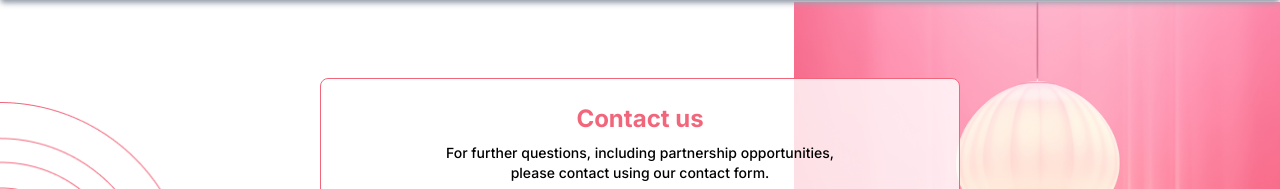
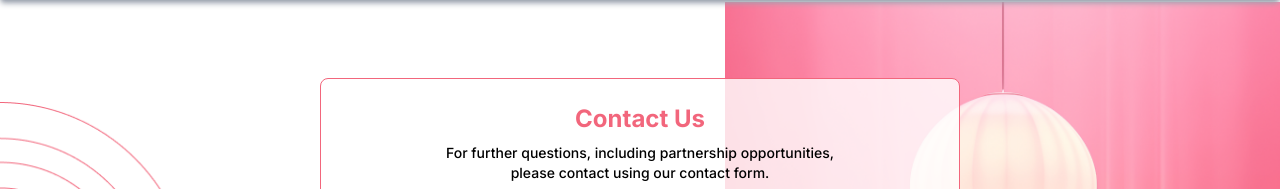
Before and after one commit to muthamizhyadav/auras-front, a React (Vite) app: page /contactus in a window 1280 px wide. Shown: the part 114-303 px from the top of the page. Built offline with nearby package versions, Linux system fonts and the light colour scheme; no server answers.

Commit message:
contact us correction

```diff
--- a/src/components/contactus/Contactus.jsx
+++ b/src/components/contactus/Contactus.jsx
@@ -6,7 +6,7 @@ import circle2 from "../../assets/Group 47.png";
 const Contactus = () => {
   return (
     <>
-      <div className="md:relative lg:h-[700px] md:h-[700px] ">
+      <div className="md:relative h-screen">
         <div className="m-5 ">
           <div className=" md:h-[90%] 2xl:h-full  absolute right-0 -z-10">
             <img src={contact} alt="" className=" h-full -mt-5" />
@@ -14,7 +14,7 @@ const Contactus = () => {
           <div className="md:absolute md:w-[50%] w-full right-1/2  md:translate-x-1/2 top-14 rounded-lg bg-white bg-opacity-[80%] border border-primaryColor md:px-10  px-5 py-5 ">
             <div className="">
               <h1 className="text-primaryColor text-2xl font-bold text-center py-1">
-                Contact us
+                Contact Us
               </h1>
               <p className="text-center font-medium md:w-[75%] w-full text-sm mx-auto py-1">
                 For further questions, including partnership opportunities,
```
